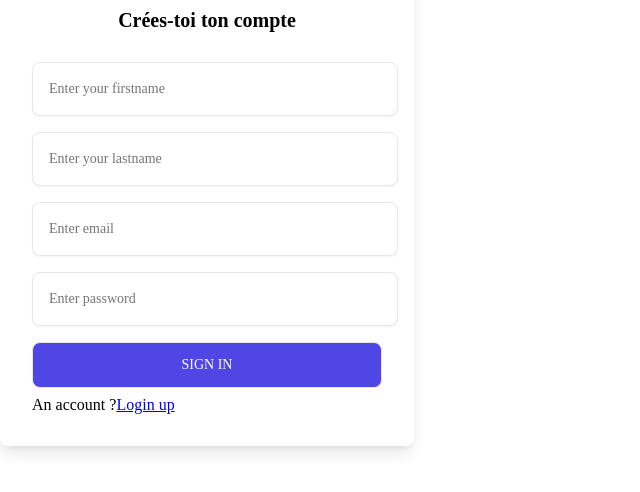
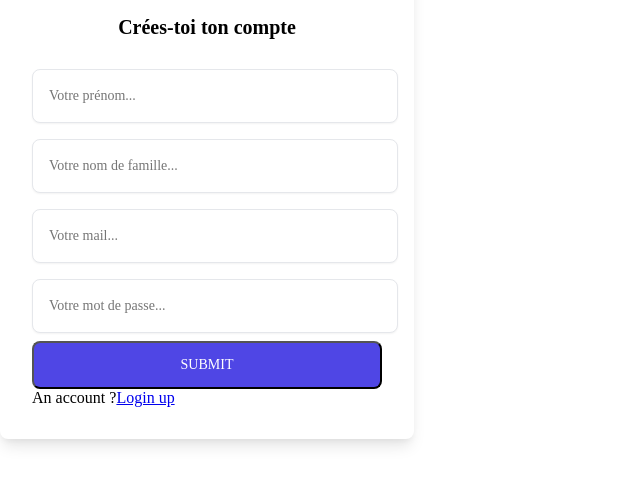
Before and after one commit to yanis-meziane/The-Link, a React (Create React App) app in the folder frontend/: page /register in a window 1280 px wide. Shown: the top 492 px of the page, without its empty margins (0-640 px from the left). Built offline with nearby package versions, Linux system fonts and the light colour scheme.

Commit message:
Feature : Project v1.0

```diff
--- a/frontend/src/Login/Login.jsx
+++ b/frontend/src/Login/Login.jsx
@@ -1,23 +1,83 @@
 import './Login.css'
-import { Link } from 'react-router-dom'
+import { Link, useNavigate } from 'react-router-dom'
+import { useState } from 'react';
 
 export default function Login(){
+    const [formData, setFormData] = useState({
+        email: '',
+        password: ''
+    });
+    const [error, setError] = useState('');
+    const [success, setSuccess] = useState('');
+    const navigate = useNavigate();
+
+    const handleChange = (e) => {
+        setFormData({
+            ...formData,
+            [e.target.name]: e.target.value
+        });
+    };
+
+    const handleSubmit = async (e) => {
+        e.preventDefault();
+        setError('');
+        setSuccess('');
+
+        try {
+            const response = await fetch('http://localhost:3001/api/login', {
+                method: 'POST',
+                headers: {
+                    'Content-Type': 'application/json',
+                },
+                body: JSON.stringify(formData)
+            });
+
+            const data = await response.json();
+
+            if (data.success) {
+                // Stocker les informations utilisateur
+                localStorage.setItem("type", data.type.trim());
+                localStorage.setItem("userId", data.userId);
+                localStorage.setItem("firstname", data.firstname);
+
+                setSuccess('Connexion réussie !');
+
+                setTimeout(() => {
+                    if (data.type === "admin") {
+                        navigate('/admin');
+                    } else {
+                        navigate('/main');
+                    }
+                }, 500);
+
+            } else {
+                setError(data.message || 'Erreur lors de la connexion');
+            }
+
+        } catch (error) {
+            console.error('Erreur:', error);
+            setError('Erreur de connexion au serveur');
+        }
+    };
     return(
         <div>
-            <form class="form">
+            <form onSubmit={handleSubmit} class="form">
                 <p class="form-title">Sign in to your account</p>
                 <div class="input-container">
-                    <input type="email" placeholder="Enter email" />
-                    <span></span>
+                    <input type="email" name="email" id="emailLogin" placeholder="Votre mail..." minLength={1} maxLength={30} value={formData.email} onChange={handleChange} required />
                 </div>
 
                 <div class="input-container">
-                    <input type="password" placeholder="Enter password" />
+                   <input type="password" name="password" id="password" placeholder="Votre mot de passe..." value={formData.password} onChange={handleChange} required />
                 </div>
 
                 <button type="submit" class="submit">
                     Sign in
                 </button>
+
+                 {error && <p style={{ color: 'red' }}>{error}</p>}
+                {success && <p style={{ color: 'green' }}>{success}</p>}
+
 
                 <div id='noAccount'>
                      No account ?
--- a/frontend/src/Register/Register.jsx
+++ b/frontend/src/Register/Register.jsx
@@ -1,34 +1,118 @@
 import './Register.css'
-import { Link } from 'react-router-dom'
+import { Link, useNavigate } from 'react-router-dom'
+import { useState } from 'react';
 
 export default function Register(){
+    const [formData, setFormData] = useState({
+        firstname: '',
+        lastname: '',
+        email: '',
+        password: ''
+    });
+    const [error, setError] = useState('');
+    const [success, setSuccess] = useState('');
+    const navigate = useNavigate();
+
+    const handleChange = (e) => {
+        setFormData({
+            ...formData,
+            [e.target.name]: e.target.value
+        });
+    };
+
+    const handleSubmit = async (e) => {
+        e.preventDefault();
+        setError('');
+        setSuccess('');
+
+        try {
+            const response = await fetch('http://localhost:3001/api/register', {
+                method: 'POST',
+                headers: {
+                    'Content-Type': 'application/json',
+                },
+                body: JSON.stringify(formData)
+            });
+
+            const data = await response.json();
+
+            if (data.success) {
+                setSuccess('Inscription réussie ! Redirection...');
+                setTimeout(() => {
+                    navigate('/login');
+                }, 1000);
+            } else {
+                setError(data.message || 'Erreur lors de l\'inscription');
+            }
+        } catch (error) {
+            console.error('Erreur:', error);
+            setError('Erreur de connexion au serveur');
+        }
+    };
     return(
         <div id='registerID'>
-            <form class="form">
+            <form onSubmit={handleSubmit} class="form">
                 <p class="form-title">Crées-toi ton compte</p>
 
                 <div class="input-container">
-                    <input type="firstname" placeholder="Enter your firstname" />
-                    <span></span>
+                    <input
+                        type="text"
+                        name="firstname"
+                        id="firstname"
+                        placeholder="Votre prénom..."
+                        minLength={1}
+                        maxLength={30}
+                        value={formData.firstname}
+                        onChange={handleChange}
+                        required
+                    />
                 </div>
 
                 <div class="input-container">
-                    <input type="lastname" placeholder="Enter your lastname" />
-                    <span></span>
+                    <input
+                        type="text"
+                        name="lastname"
+                        id="lastname"
+                        placeholder="Votre nom de famille..."
+                        minLength={1}
+                        maxLength={30}
+                        value={formData.lastname}
+                        onChange={handleChange}
+                        required
+                    />
                 </div>
 
                 <div class="input-container">
-                    <input type="email" placeholder="Enter email" />
-                    <span></span>
+                    <input
+                        type="email"
+                        name="email"
+                        id="email"
+                        placeholder="Votre mail..."
+                        minLength={1}
+                        maxLength={30}
+                        value={formData.email}
+                        onChange={handleChange}
+                        required
+                    />
                 </div>
 
                 <div class="input-container">
-                    <input type="password" placeholder="Enter password" />
+                    <input
+                        type="password"
+                        name="password"
+                        id="password"
+                        pattern="^(?=.*[a-z])(?=.*[A-Z])(?=.*\d)(?=.*[@$!%*?&])[A-Za-z\d@$!%*?&]{12,}$"
+                        title="Doit contenir au minimum 12 caractères avec 1 majuscule, une minuscule, un caractère spécial et un chiffre"
+                        placeholder="Votre mot de passe..."
+                        value={formData.password}
+                        onChange={handleChange}
+                        required
+                    />
                 </div>
 
-                <button type="submit" class="submit">
-                    Sign in
-                </button>
+                {error && <p style={{ color: 'red' }}>{error}</p>}
+                {success && <p style={{ color: 'green' }}>{success}</p>}
+                 <input className="submit" type="submit" defaultValue="Valider" />
 
                 <div id='noAccount'>
                      An account ?
```
Also changed, not shown: 1 other file (tests, documents, lock files or other folders).
